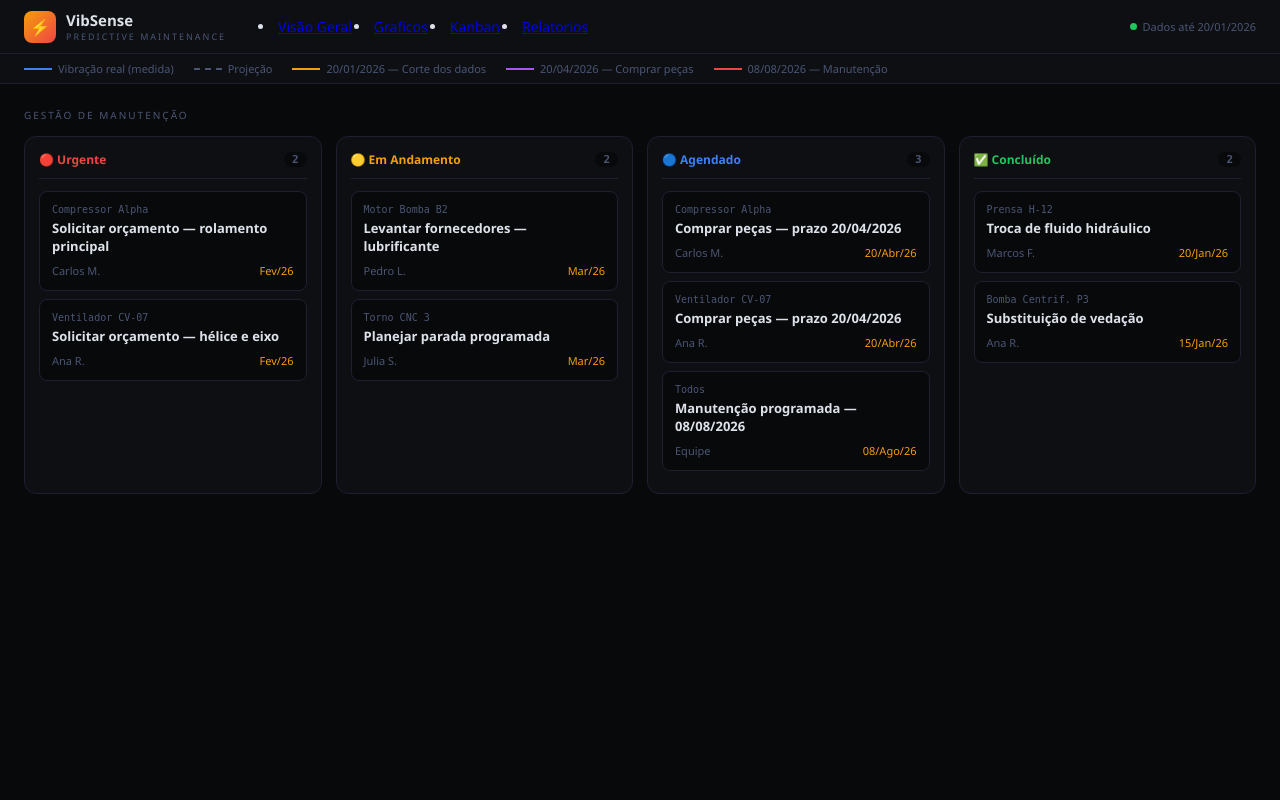
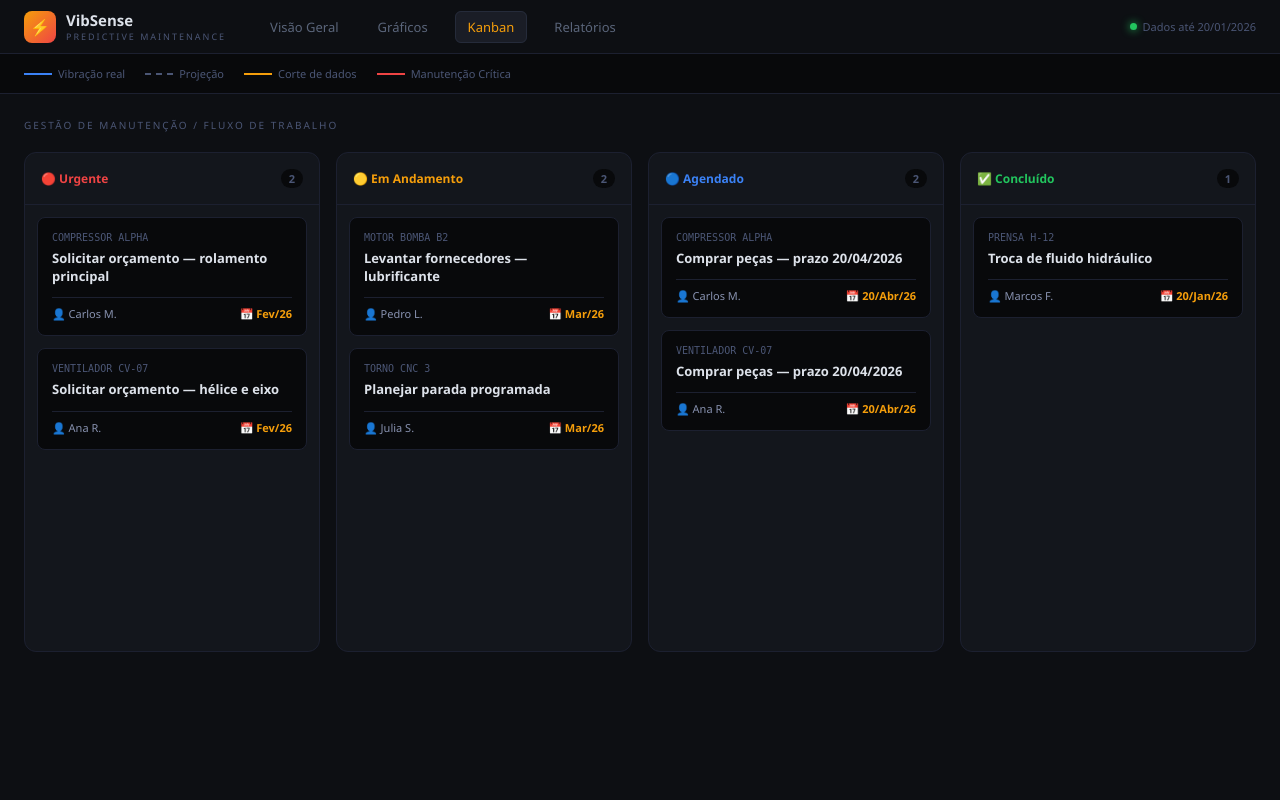
Before and after one commit to fenrir-mack/Hackton, a Django app: template Backend/manutencao/templates/manutencao/kanban.html in a window 1280 px wide. Run offline with Django 5.2, Linux system fonts and the light colour scheme; the template is opened without the code that fills it, so the values that code supplies are empty.

Commit message:
EXEMPLO KANBAN 100% FUNCIONAL

```diff
--- a/Backend/manutencao/templates/manutencao/kanban.html
+++ b/Backend/manutencao/templates/manutencao/kanban.html
@@ -3,10 +3,10 @@
 <head>
 <meta charset="UTF-8">
 <meta name="viewport" content="width=device-width, initial-scale=1.0">
-<title>VibSense – Kanban</title>
+<title>VibSense – Kanban Interativo</title>
 <style>
   * { box-sizing: border-box; margin: 0; padding: 0; }
-  body { background: #08090b; color: #dde2ea; font-family: 'Segoe UI', system-ui, sans-serif; font-size: 14px; min-height: 100vh; }
+  body { background: #0d0f13; color: #dde2ea; font-family: 'Segoe UI', system-ui, sans-serif; font-size: 14px; min-height: 100vh; }
 
   #topbar {
     position: sticky; top: 0; z-index: 200;
@@ -17,36 +17,74 @@
   .logo-icon { width: 32px; height: 32px; border-radius: 8px; background: linear-gradient(135deg,#f59e0b,#ef4444); display: flex; align-items: center; justify-content: center; font-size: 16px; }
   .logo-text { font-weight: 800; font-size: 15px; }
   .logo-sub  { font-size: 9px; color: #4b5675; letter-spacing: 2px; }
-  .tabs { display: flex; gap: 2px; flex: 1; }
-  .tab-btn { background: none; border: none; cursor: pointer; color: #5a657a; font-size: 13px; font-weight: 500; padding: 6px 18px; border-radius: 7px; text-decoration: none; display: inline-block; }
-  .tab-btn:hover  { color: #9ba8be; background: #13161c; }
-  .tab-btn.active { color: #f59e0b; background: #1a1d26; border: 1px solid #252b3a; font-weight: 700; }
+
+  .tabs { display: flex; gap: 15px; flex: 1; list-style: none; }
+  .tabs a { color: #5a657a; text-decoration: none; font-weight: 500; font-size: 13px; padding: 6px 12px; border-radius: 6px; transition: 0.2s; }
+  .tabs a:hover { color: #9ba8be; background: #13161c; }
+  .tabs a.active { color: #f59e0b; background: #1a1d26; border: 1px solid #252b3a; }
+
   .live-dot { display: flex; align-items: center; gap: 6px; font-size: 11px; color: #4b5675; }
-  .dot { width: 7px; height: 7px; border-radius: 50%; background: #22c55e; }
+  .dot { width: 7px; height: 7px; border-radius: 50%; background: #22c55e; box-shadow: 0 0 8px #22c55e; }
 
-  #alert-bar { background: #160606; border-bottom: 1px solid #5c1a1a; padding: 7px 24px; font-size: 12px; display: flex; align-items: center; gap: 8px; flex-wrap: wrap; }
-  #alert-bar .lbl { color: #f87171; }
-  #alert-bar .nms { color: #ef4444; font-weight: 700; }
-
-  .tl-legend { display: flex; align-items: center; gap: 20px; padding: 7px 24px; background: #0d0f13; border-bottom: 1px solid #1c2030; font-size: 11px; color: #4b5675; flex-wrap: wrap; }
+  .tl-legend { display: flex; align-items: center; gap: 20px; padding: 12px 24px; background: #08090b; border-bottom: 1px solid #1c2030; font-size: 11px; color: #4b5675; flex-wrap: wrap; }
   .tl-item { display: flex; align-items: center; gap: 6px; }
   .tl-line { width: 28px; height: 2px; }
 
   .panel { padding: 24px; }
-  .sec-title { font-size: 10px; color: #4b5675; letter-spacing: 2px; text-transform: uppercase; margin-bottom: 14px; }
+  .sec-title { font-size: 10px; color: #4b5675; letter-spacing: 2px; text-transform: uppercase; margin-bottom: 20px; }
 
-  .kb-board { display: grid; grid-template-columns: repeat(4,1fr); gap: 14px; }
-  .kb-col   { background: #0d0f13; border: 1px solid #1c2030; border-radius: 12px; padding: 14px; min-height: 200px; }
-  .kb-col-header { font-size: 12px; font-weight: 700; margin-bottom: 12px; padding-bottom: 10px; border-bottom: 1px solid #1c2030; display: flex; justify-content: space-between; align-items: center; }
-  .kb-count   { background: #08090b; color: #4b5675; border-radius: 10px; padding: 1px 8px; font-size: 11px; font-family: monospace; }
-  .kb-card    { background: #08090b; border: 1px solid #1c2030; border-radius: 8px; padding: 12px; margin-bottom: 8px; }
-  .kb-machine { font-size: 10px; color: #4b5675; margin-bottom: 4px; font-family: monospace; }
-  .kb-task    { font-size: 13px; color: #dde2ea; font-weight: 600; margin-bottom: 8px; }
-  .kb-meta    { display: flex; justify-content: space-between; font-size: 11px; }
-  .kb-who { color: #4b5675; }
-  .kb-due { color: #f59e0b; }
+  /* Kanban Grid */
+  .kb-board { display: grid; grid-template-columns: repeat(4, 1fr); gap: 16px; align-items: start; }
 
-  @media(max-width:900px) { .kb-board { grid-template-columns: 1fr; } }
+  .kb-col {
+    background: #13161c;
+    border: 1px solid #1c2030;
+    border-radius: 12px;
+    display: flex;
+    flex-direction: column;
+    min-height: 500px;
+    transition: background 0.2s;
+  }
+
+  /* Estilo quando um card é arrastado sobre a coluna */
+  .kb-col.drag-over { background: #1a1d26; border-color: #f59e0b; }
+
+  .kb-col-header {
+    padding: 16px;
+    font-size: 12px;
+    font-weight: 700;
+    display: flex;
+    justify-content: space-between;
+    align-items: center;
+    border-bottom: 1px solid #1c2030;
+  }
+
+  .kb-count { background: #08090b; color: #4b5675; border-radius: 10px; padding: 2px 8px; font-size: 11px; }
+
+  .kb-cards-container { padding: 12px; flex-grow: 1; }
+
+  /* Estilo do Card Arrastável */
+  .kb-card {
+    background: #08090b;
+    border: 1px solid #1c2030;
+    border-radius: 8px;
+    padding: 14px;
+    margin-bottom: 12px;
+    cursor: grab;
+    transition: transform 0.1s, box-shadow 0.2s;
+  }
+  .kb-card:active { cursor: grabbing; }
+  .kb-card:hover { border-color: #3b82f6; }
+  .kb-card.dragging { opacity: 0.5; transform: scale(0.95); }
+
+  .kb-machine { font-size: 10px; color: #4b5675; margin-bottom: 6px; font-family: monospace; text-transform: uppercase; }
+  .kb-task { font-size: 13px; color: #dde2ea; font-weight: 600; margin-bottom: 12px; line-height: 1.4; }
+  .kb-meta { display: flex; justify-content: space-between; font-size: 11px; border-top: 1px solid #1c2030; pt: 8px; padding-top: 8px; }
+  .kb-who { color: #8892b0; }
+  .kb-due { color: #f59e0b; font-weight: 600; }
+
+  @media(max-width:1100px) { .kb-board { grid-template-columns: repeat(2, 1fr); } }
+  @media(max-width:600px) { .kb-board { grid-template-columns: 1fr; } }
 </style>
 </head>
 <body>
@@ -56,90 +94,150 @@
     <div class="logo-icon">⚡</div>
     <div><div class="logo-text">VibSense</div><div class="logo-sub">PREDICTIVE MAINTENANCE</div></div>
   </div>
-   <div class="tabs">
-      <li><a href="{% url 'manutencao:visao_geral' %}">Visão Geral</a></li>
-      <li><a href="{% url 'manutencao:graficos' %}">Graficos</a></li>
-      <li><a href="{% url 'manutencao:kanban' %}">Kanban</a></li>
-      <li><a href="{% url 'manutencao:relatorio' %}" class="active">Relatorios</a></li>
-  </div>
+  <ul class="tabs">
+      <li><a href="#">Visão Geral</a></li>
+      <li><a href="#">Gráficos</a></li>
+      <li><a href="#" class="active">Kanban</a></li>
+      <li><a href="#">Relatórios</a></li>
+  </ul>
   <div class="live-dot"><div class="dot"></div><span>Dados até 20/01/2026</span></div>
 </div>
 
-
 <div class="tl-legend">
-  <div class="tl-item"><div class="tl-line" style="background:#3b82f6;height:2px"></div><span>Vibração real (medida)</span></div>
+  <div class="tl-item"><div class="tl-line" style="background:#3b82f6;"></div><span>Vibração real</span></div>
   <div class="tl-item"><div class="tl-line" style="border-top:2px dashed #4b5675"></div><span>Projeção</span></div>
-  <div class="tl-item"><div class="tl-line" style="background:#f59e0b;height:2px"></div><span>20/01/2026 — Corte dos dados</span></div>
-  <div class="tl-item"><div class="tl-line" style="background:#a855f7;height:2px"></div><span>20/04/2026 — Comprar peças</span></div>
-  <div class="tl-item"><div class="tl-line" style="background:#ef4444;height:2px"></div><span>08/08/2026 — Manutenção</span></div>
+  <div class="tl-item"><div class="tl-line" style="background:#f59e0b;"></div><span>Corte de dados</span></div>
+  <div class="tl-item"><div class="tl-line" style="background:#ef4444;"></div><span>Manutenção Crítica</span></div>
 </div>
 
 <div class="panel">
-  <div class="sec-title">Gestão de Manutenção</div>
-  <div class="kb-board" id="kb-board"></div>
+  <div class="sec-title">Gestão de Manutenção / Fluxo de Trabalho</div>
+  <div class="kb-board" id="kb-board">
+    </div>
 </div>
 
 <script>
-const KANBAN = {
+// Configuração das colunas
+const COLUMNS = {
   urgente:      { label:"Urgente",      color:"#ef4444", icon:"🔴" },
   em_andamento: { label:"Em Andamento", color:"#f59e0b", icon:"🟡" },
-  agendado:     { label:"Agendado",     color:"#3b82f6", icon:"🔵" },
+  agendado:      { label:"Agendado",      color:"#3b82f6", icon:"🔵" },
   concluido:    { label:"Concluído",    color:"#22c55e", icon:"✅" },
 };
 
-const KB_CARDS = {
+// Dados Iniciais
+let KB_DATA = {
   urgente:[
-    { machine:"Compressor Alpha",  task:"Solicitar orçamento — rolamento principal", due:"Fev/26", who:"Carlos M." },
-    { machine:"Ventilador CV-07",  task:"Solicitar orçamento — hélice e eixo",       due:"Fev/26", who:"Ana R." },
+    { id: 1, machine:"Compressor Alpha",  task:"Solicitar orçamento — rolamento principal", due:"Fev/26", who:"Carlos M." },
+    { id: 2, machine:"Ventilador CV-07",  task:"Solicitar orçamento — hélice e eixo",       due:"Fev/26", who:"Ana R." },
   ],
   em_andamento:[
-    { machine:"Motor Bomba B2",    task:"Levantar fornecedores — lubrificante",      due:"Mar/26", who:"Pedro L." },
-    { machine:"Torno CNC 3",       task:"Planejar parada programada",                due:"Mar/26", who:"Julia S." },
+    { id: 3, machine:"Motor Bomba B2",    task:"Levantar fornecedores — lubrificante",      due:"Mar/26", who:"Pedro L." },
+    { id: 4, machine:"Torno CNC 3",       task:"Planejar parada programada",                due:"Mar/26", who:"Julia S." },
   ],
   agendado:[
-    { machine:"Compressor Alpha",  task:"Comprar peças — prazo 20/04/2026",       due:"20/Abr/26", who:"Carlos M." },
-    { machine:"Ventilador CV-07",  task:"Comprar peças — prazo 20/04/2026",       due:"20/Abr/26", who:"Ana R." },
-    { machine:"Todos",             task:"Manutenção programada — 08/08/2026",     due:"08/Ago/26", who:"Equipe" },
+    { id: 5, machine:"Compressor Alpha",  task:"Comprar peças — prazo 20/04/2026",       due:"20/Abr/26", who:"Carlos M." },
+    { id: 6, machine:"Ventilador CV-07",  task:"Comprar peças — prazo 20/04/2026",       due:"20/Abr/26", who:"Ana R." },
   ],
   concluido:[
-    { machine:"Prensa H-12",       task:"Troca de fluido hidráulico",                due:"20/Jan/26", who:"Marcos F." },
-    { machine:"Bomba Centrif. P3", task:"Substituição de vedação",                   due:"15/Jan/26", who:"Ana R." },
+    { id: 7, machine:"Prensa H-12",       task:"Troca de fluido hidráulico",                due:"20/Jan/26", who:"Marcos F." },
   ],
 };
 
-function buildKanban() {
+function renderBoard() {
   const board = document.getElementById('kb-board');
-  Object.keys(KANBAN).forEach(key => {
-    const col = KANBAN[key];
-    const cards = KB_CARDS[key] || [];
+  board.innerHTML = ''; // Limpa o board
+
+  Object.keys(COLUMNS).forEach(colKey => {
+    const colCfg = COLUMNS[colKey];
+    const cards = KB_DATA[colKey] || [];
+
+    // Criar Coluna
     const colEl = document.createElement('div');
     colEl.className = 'kb-col';
+    colEl.dataset.status = colKey;
+
     colEl.innerHTML = `
-      <div class="kb-col-header" style="color:${col.color}">
-        <span>${col.icon} ${col.label}</span>
-        <span class="kb-count">${cards.length}</span>
+      <div class="kb-col-header" style="color:${colCfg.color}">
+        <span>${colCfg.icon} ${colCfg.label}</span>
+        <span class="kb-count" id="count-${colKey}">${cards.length}</span>
       </div>
-      <div class="kb-cards"></div>
+      <div class="kb-cards-container" id="container-${colKey}"></div>
     `;
-    const cardsContainer = colEl.querySelector('.kb-cards');
-    cards.forEach(c => {
+
+    const container = colEl.querySelector('.kb-cards-container');
+
+    // Criar Cards
+    cards.forEach(card => {
       const cardEl = document.createElement('div');
       cardEl.className = 'kb-card';
+      cardEl.draggable = true;
+      cardEl.dataset.id = card.id;
+
       cardEl.innerHTML = `
-        <div class="kb-machine">${c.machine}</div>
-        <div class="kb-task">${c.task}</div>
+        <div class="kb-machine">${card.machine}</div>
+        <div class="kb-task">${card.task}</div>
         <div class="kb-meta">
-          <span class="kb-who">${c.who}</span>
-          <span class="kb-due">${c.due}</span>
+          <span class="kb-who">👤 ${card.who}</span>
+          <span class="kb-due">📅 ${card.due}</span>
         </div>
       `;
-      cardsContainer.appendChild(cardEl);
+
+      // Eventos de Drag no Card
+      cardEl.addEventListener('dragstart', () => cardEl.classList.add('dragging'));
+      cardEl.addEventListener('dragend', () => cardEl.classList.remove('dragging'));
+
+      container.appendChild(cardEl);
     });
+
+    // Eventos de Drop na Coluna
+    colEl.addEventListener('dragover', e => {
+      e.preventDefault();
+      colEl.classList.add('drag-over');
+    });
+
+    colEl.addEventListener('dragleave', () => {
+      colEl.classList.remove('drag-over');
+    });
+
+    colEl.addEventListener('drop', e => {
+      e.preventDefault();
+      colEl.classList.remove('drag-over');
+      const draggingCard = document.querySelector('.dragging');
+      if (draggingCard) {
+        moveCard(draggingCard.dataset.id, colKey);
+      }
+    });
+
     board.appendChild(colEl);
   });
 }
 
-buildKanban();
+// Lógica para mover o card no objeto de dados e re-renderizar
+function moveCard(cardId, newStatus) {
+  let foundCard = null;
+  let oldStatus = null;
+
+  // 1. Achar o card e remover da coluna antiga
+  Object.keys(KB_DATA).forEach(status => {
+    const index = KB_DATA[status].findIndex(c => c.id == cardId);
+    if (index > -1) {
+      oldStatus = status;
+      foundCard = KB_DATA[status].splice(index, 1)[0];
+    }
+  });
+
+  // 2. Adicionar na nova coluna
+  if (foundCard) {
+    KB_DATA[newStatus].push(foundCard);
+    renderBoard(); // Atualiza a interface
+    console.log(`Card ${cardId} movido de ${oldStatus} para ${newStatus}`);
+  }
+}
+
+// Inicialização
+document.addEventListener('DOMContentLoaded', renderBoard);
 </script>
+
 </body>
 </html>
```
